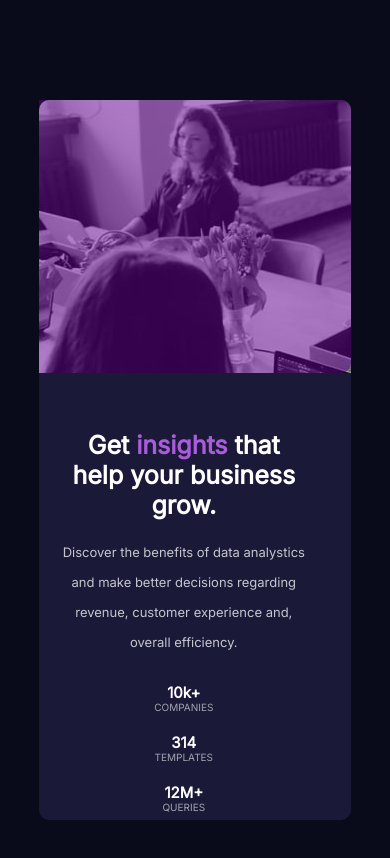
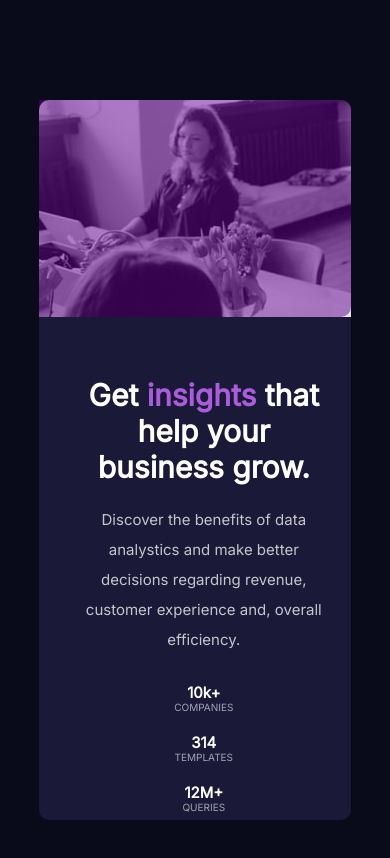
Before and after one commit to KptCnyt/statsPreviewCard, a plain HTML site: page index.html in a window 390 px wide. Drawn offline with Linux system fonts and the light colour scheme.

Commit message:
media query changes

```diff
--- a/statspreview.css
+++ b/statspreview.css
@@ -93,17 +93,17 @@ div {
 }
 @media (max-width:1251px) {
     #body1 {
-        font-size: 13px;
+        font-size: 15px;
     }
     #insights {
-        font-size: 25px;
+        font-size: 30px;
     }
     #title {
-        font-size: 25px;
+        font-size: 30px;
     }
     .info {
-        padding-right: 0;
-        padding-left: 20px;
+        padding-right: 20px;
+        padding-left: 40px;
         width: 80%;
     }
 }
```
